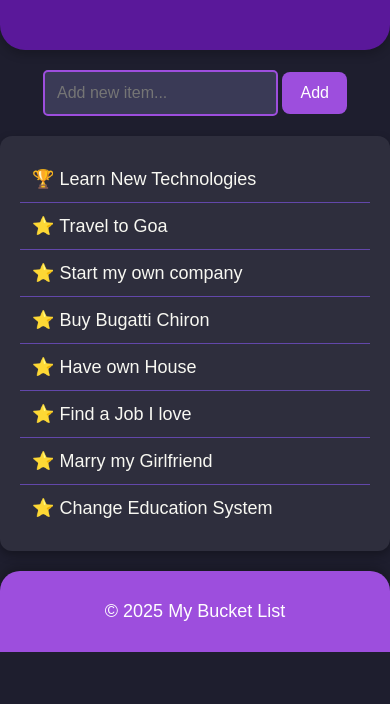
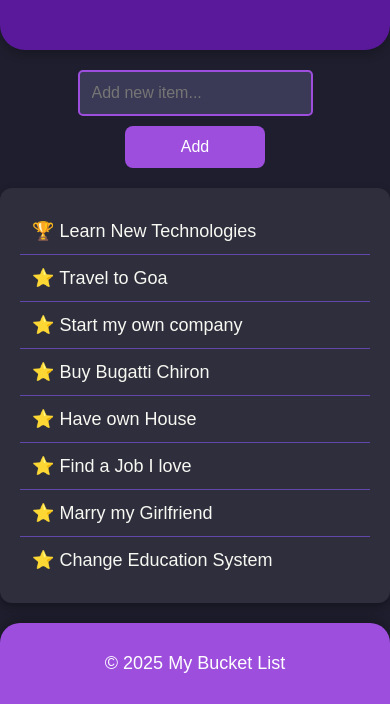
Before and after one commit to Pavansai20054/bucket-list-app, a plain HTML site: page index.html in a window 390 px wide. Shown: the part 240-944 px from the top of the page. Before the commit the page ends 892 px from the top, so only its background shows below. Drawn offline with Linux system fonts and the light colour scheme.

Commit message:
Updated Mobile view

```diff
--- a/styles.css
+++ b/styles.css
@@ -2,8 +2,8 @@ body {
     font-family: 'Poppins', sans-serif;
     margin: 0;
     padding: 0;
-    background-color: #1E1E2E; /* Dark Blue-Gray */
-    color: #F8F8F2; /* Light text for readability */
+    background-color: #1E1E2E;
+    color: #F8F8F2;
     text-align: center;
     display: flex;
     flex-direction: column;
@@ -11,8 +11,8 @@ body {
 }
 
 header {
-    background-color: #5A189A; /* Deep Purple */
-    color: #FAF3F0; /* Off-White */
+    background-color: #5A189A;
+    color: #FAF3F0;
     padding: 20px;
     font-size: 26px;
     font-weight: bold;
@@ -31,16 +31,17 @@ main {
 input {
     padding: 12px;
     font-size: 16px;
-    border: 2px solid #9D4EDD; /* Purple Accent */
+    border: 2px solid #9D4EDD;
     border-radius: 5px;
-    background-color: #3A3A56; /* Darker background */
+    background-color: #3A3A56;
     color: #FAF3F0;
+    margin-right: 10px;
 }
 
 button {
     padding: 12px 18px;
     font-size: 16px;
-    background-color: #9D4EDD; /* Bright Purple */
+    background-color: #9D4EDD;
     color: white;
     border: none;
     border-radius: 8px;
@@ -49,7 +50,7 @@ button {
 }
 
 button:hover {
-    background-color: #7B2CBF; /* Slightly Darker Purple */
+    background-color: #7B2CBF;
 }
 
 .bucket-list {
@@ -57,7 +58,7 @@ button:hover {
     padding: 0;
     max-width: 450px;
     margin: 20px auto;
-    background: #2E2E3D; /* Deep Gray */
+    background: #2E2E3D;
     padding: 20px;
     border-radius: 12px;
     box-shadow: 0 4px 10px rgba(0, 0, 0, 0.3);
@@ -69,7 +70,7 @@ button:hover {
     display: flex;
     align-items: center;
     gap: 12px;
-    border-bottom: 1px solid #6247AA; /* Soft Purple */
+    border-bottom: 1px solid #6247AA;
     transition: background-color 0.4s ease, transform 0.3s ease;
     cursor: pointer;
 }
@@ -80,7 +81,7 @@ button:hover {
 
 /* Hover Effect */
 .bucket-list li:hover {
-    background-color: #6247AA; /* Soft Purple */
+    background-color: #6247AA;
     transform: scale(1.05);
     border-radius: 10px;
     box-shadow: 0 4px 10px rgba(98, 71, 170, 0.5);
@@ -102,3 +103,21 @@ footer {
     border-radius: 20px 20px 0 0;
     box-shadow: 0 -5px 10px rgba(0, 0, 0, 0.2);
 }
+
+/* Media for mobile view */
+@media (max-width: 600px) {
+    .input-container {
+        display: flex;
+        flex-direction: column;
+        align-items: center;
+    }
+
+    input {
+        margin-right: 0;
+        margin-bottom: 10px;
+    }
+
+    button {
+        width: 40%;
+    }
+}
```
